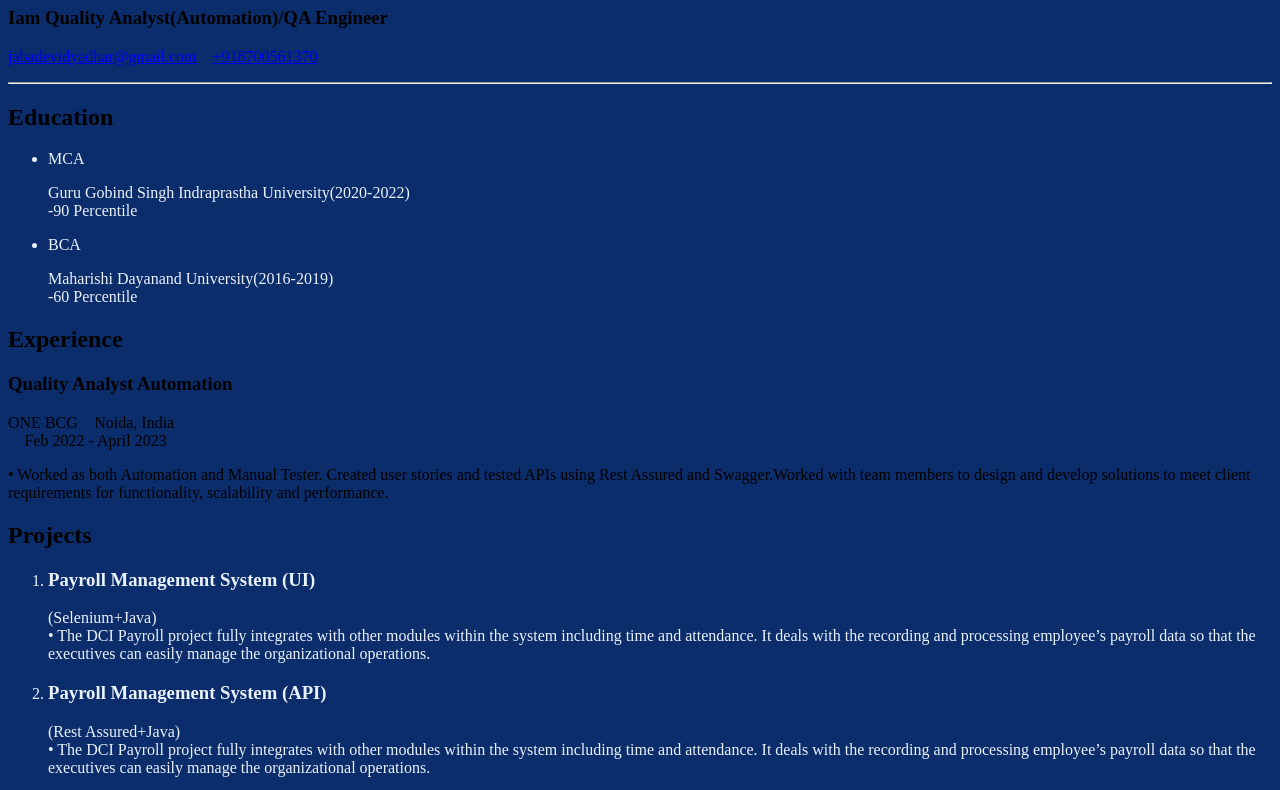
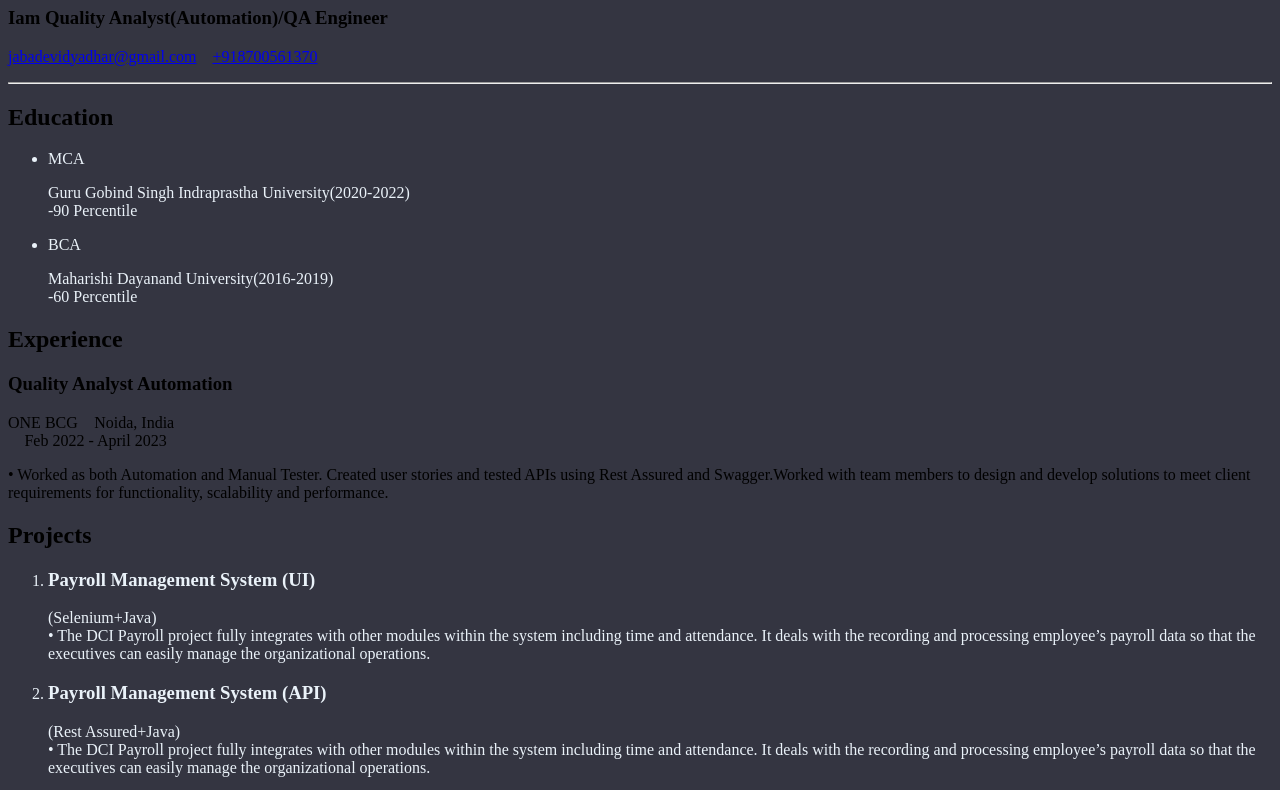
Before and after one commit to Viptron22/HTMl-portfolio, a plain HTML site: page index.html in a window 1280 px wide. Shown: the part 73-863 px from the top of the page. Drawn offline with Linux system fonts and the light colour scheme.

Commit message:
changed background color

```diff
--- a/index.html
+++ b/index.html
@@ -19,7 +19,7 @@ https://developer.mozilla.org/en-US/docs/Web/HTML/Element/img#attr-height -->
         <meta charset="UTF-8">
         <title>Vidyadhar Portfolio</title>
         <style>body{
-          background-color:#0c2d6b;
+          background-color:#343541;
         }
         li{
           color: #eaf2f9;
```
Also changed, not shown: 2 other files.
